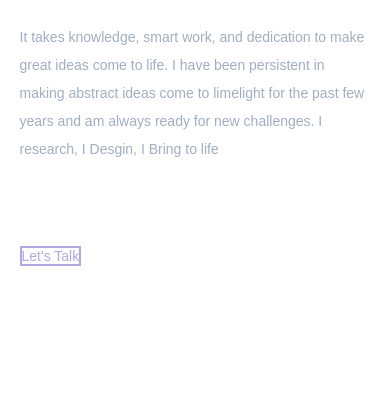
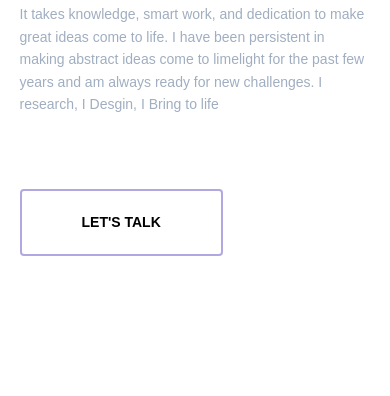
Before and after one commit to keazzy/ux-portfolio, a website: page build/index.html in a window 390 px wide. Shown: the part 448-844 px from the top of the page. Drawn offline with nearby package versions, Linux system fonts and the light colour scheme.

Commit message:
header issue not fixed, button fixed

```diff
--- a/source/sass/3-basics/_buttons.sass
+++ b/source/sass/3-basics/_buttons.sass
@@ -13,6 +13,7 @@ input[type="button"]
   text-decoration: none
   white-space: nowrap
   background-color: white
+  border: 2px solid $primary-40
   border-radius: 4px
   cursor: pointer
   box-sizing: border-box
--- a/source/sass/6-pages/_page-home.sass
+++ b/source/sass/6-pages/_page-home.sass
@@ -72,21 +72,19 @@ header
 main
   margin-top: 15rem
 
-  @media screen and ( max-width: 768px  )
-    margin-top: 12rem
+  //@media screen and ( max-width: 768px  )
+    //margin-top: 12rem
 
     .intro
-        @media screen and ( max-width: 768px )
-          font-size: 2.5rem
 
       &--details
         width: 50%
         line-height: 2
 
-        @media screen and ( max-width: 900px )
-          width: 80%
-        @media screen and ( max-width: 768px )
-          width: 100%
+        //@media screen and ( max-width: 900px )
+        //  width: 80%
+        //@media screen and ( max-width: 768px )
+        //  width: 100%
 
       &--btn
         color: $primary-40
@@ -96,7 +94,7 @@ main
         height: 3rem
         line-height: 1.2
         min-width: 2.5rem
-        padding: 1.5rem
+        padding: 1.5rem 2rem
         vertical-align: middle
         border-radius: 0.25rem
         outline: none
```
Also changed, not shown: build/assets/css/main.min.css, build/index.html.
